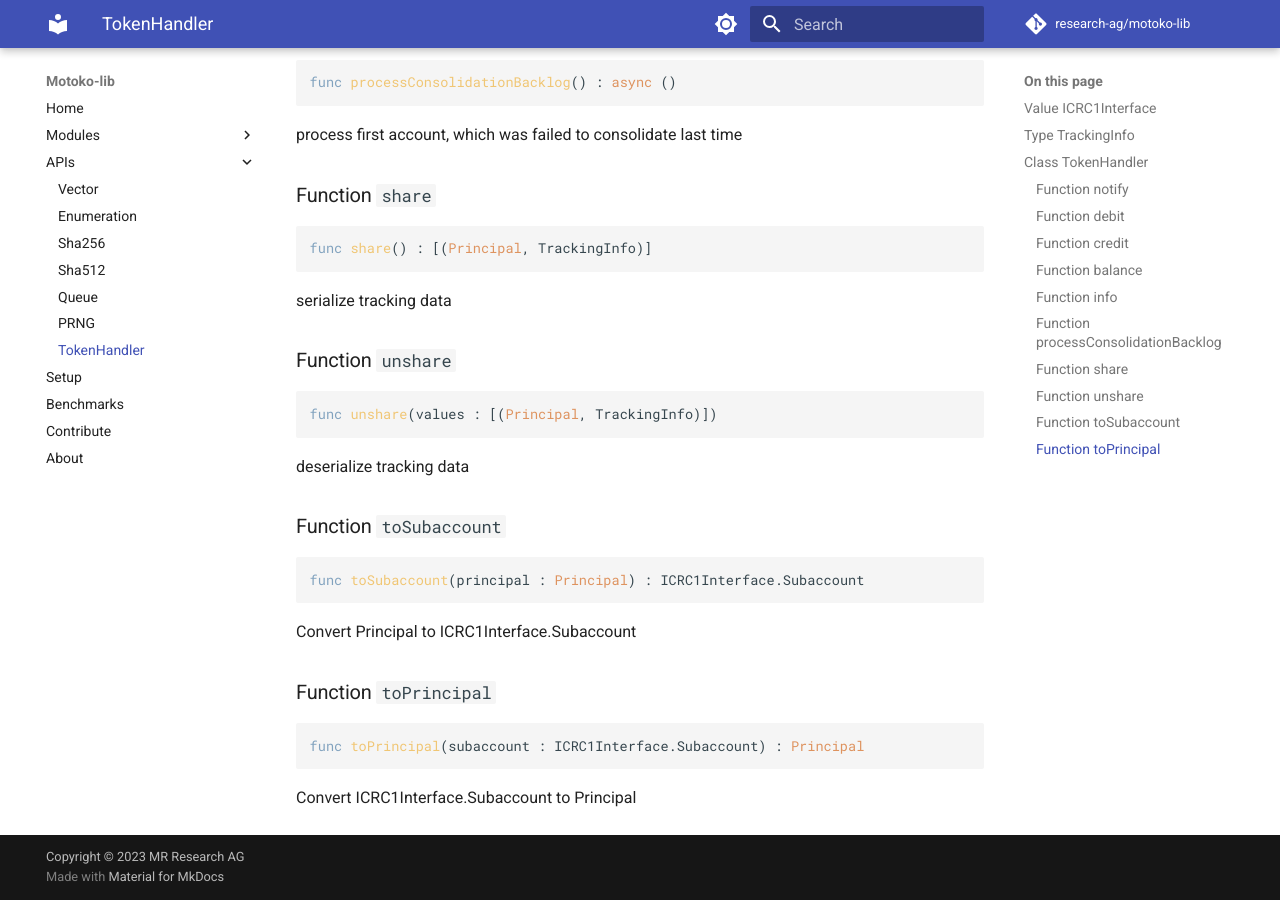
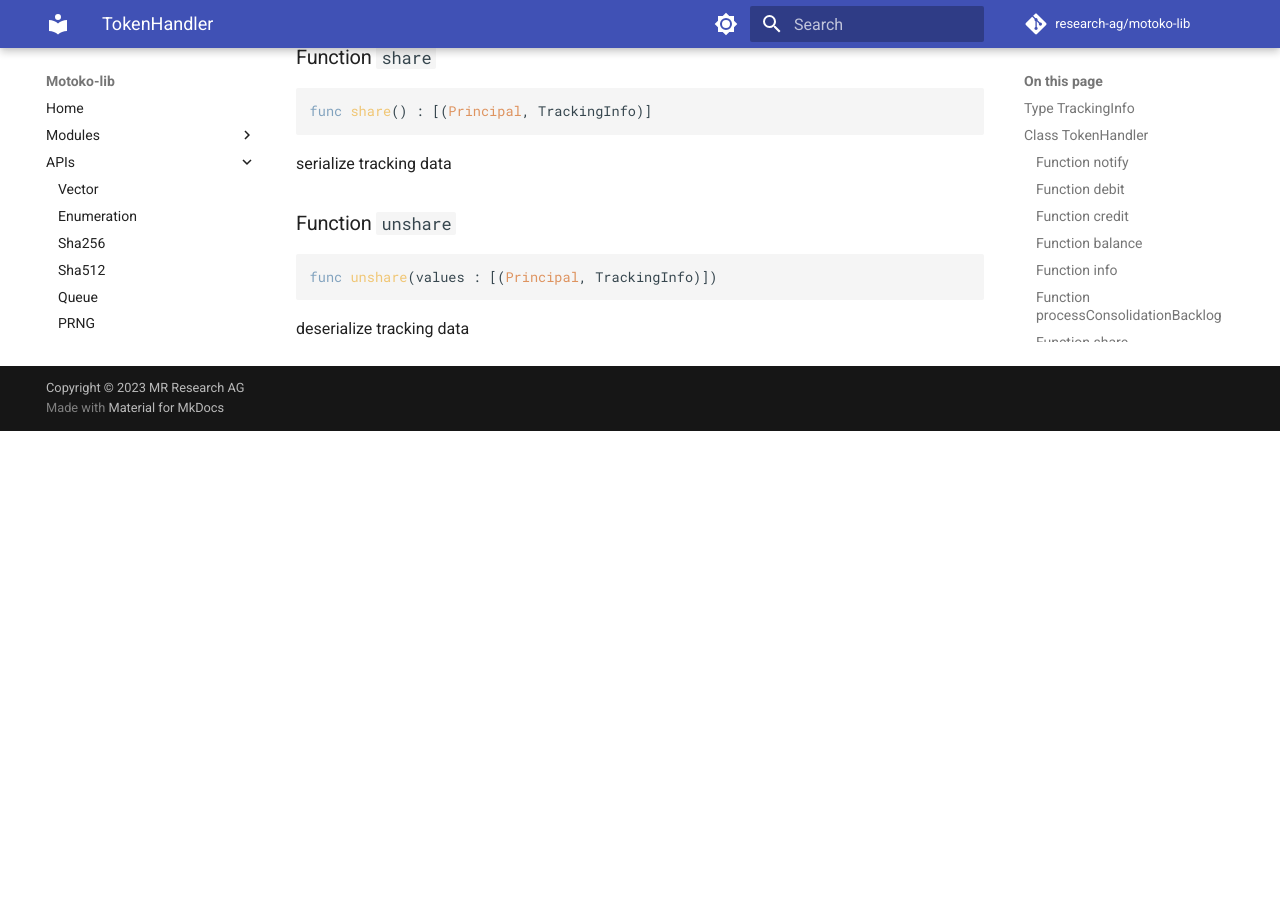
Before and after one commit to research-ag/motoko-lib, an MkDocs documentation site: the page built from docs/modoc/TokenHandler.md, in a window 1280 px wide and 900 px high, scrolled down 1501 px. Built offline with MkDocs 1.6.1 and Material for MkDocs 9.7.7, drawn with Linux system fonts in a browser that asks for light colours; comment, search, counter and statistics services are not loaded; after the commit the page ends 1932 px from its top, so only the background shows below that; some of the changed text lies outside the part shown.

Commit message:
Make ICRC interface private.

````diff
--- a/docs/modoc/TokenHandler.md
+++ b/docs/modoc/TokenHandler.md
@@ -1,10 +1,4 @@
 # TokenHandler
-
-## Value `ICRC1Interface`
-``` motoko
-let ICRC1Interface
-```
-
 
 ## Type `TrackingInfo`
 ``` motoko
@@ -84,19 +78,3 @@ func unshare(values : [(Principal, TrackingInfo)])
 ```
 
 deserialize tracking data
-
-
-### Function `toSubaccount`
-``` motoko
-func toSubaccount(principal : Principal) : ICRC1Interface.Subaccount
-```
-
-Convert Principal to ICRC1Interface.Subaccount
-
-
-### Function `toPrincipal`
-``` motoko
-func toPrincipal(subaccount : ICRC1Interface.Subaccount) : Principal
-```
-
-Convert ICRC1Interface.Subaccount to Principal
````
Also changed, not shown: 1 other file.
